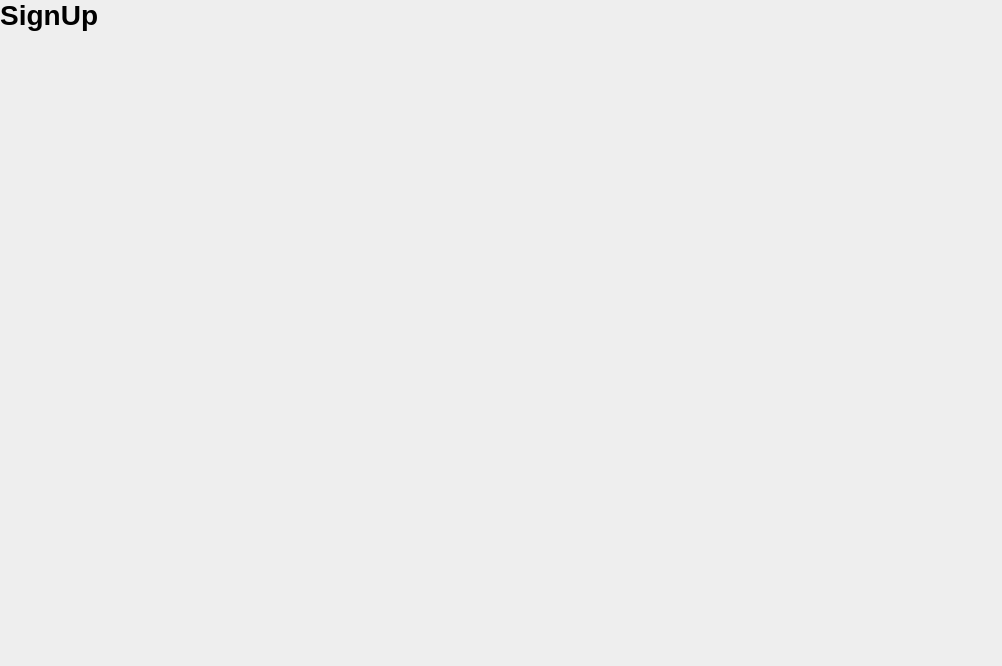
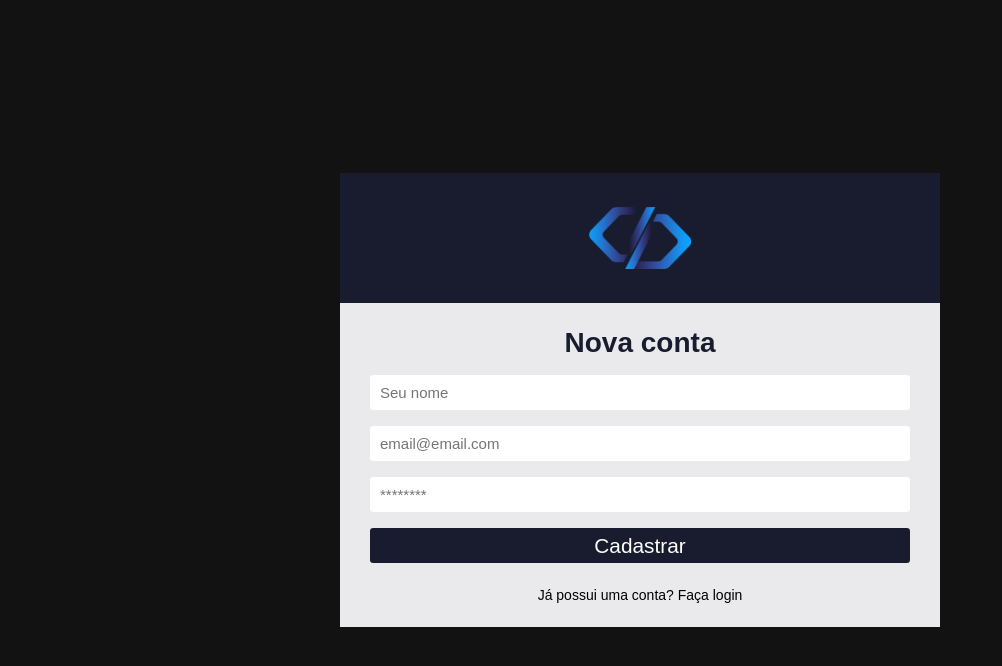
Before and after one commit to TomoriComAncora/chamados, a React (Vite) app: page /registrar in a window 1280 px wide. Shown: the top 666 px of the page, without its empty margins (0-1002 px from the left). Built offline with nearby package versions, Linux system fonts and the light colour scheme.

Commit message:
Feat: Tela de cadastro e dashboard

```diff
--- /dev/null
+++ b/src/pages/Dashboard/index.jsx
@@ -0,0 +1,11 @@
+import React from 'react'
+
+function Dashboard() {
+  return (
+    <div>
+        <h1>Dashboard</h1>
+    </div>
+  )
+}
+
+export default Dashboard;
--- a/src/pages/SignUp/index.jsx
+++ b/src/pages/SignUp/index.jsx
@@ -1,11 +1,47 @@
-import React from 'react'
+import { useState } from "react";
+import { Link } from "react-router-dom";
+import logo from "../../assets/logo.png"
 
 function SignUp() {
+  const [nome, setNome] = useState("");
+  const [email, setEmail] = useState("");
+  const [senha, setSenha] = useState("");
+
   return (
-    <div>
-        <h1>SignUp</h1>
+    <div className="container">
+      <div className="login">
+        <div className="login-area">
+          <img src={logo} alt="logo" />
+        </div>
+        <form>
+          <h1>Nova conta</h1>
+          <input
+            type="text"
+            placeholder="Seu nome"
+            value={nome}
+            onChange={(e) => setNome(e.target.value)}
+          />
+
+          <input
+            type="text"
+            placeholder="email@email.com"
+            value={email}
+            onChange={(e) => setEmail(e.target.value)}
+          />
+
+          <input
+            type="password"
+            placeholder="********"
+            value={senha}
+            onChange={(e) => setSenha(e.target.value)}
+          />
+
+          <button type="submit">Cadastrar</button>
+        </form>
+        <Link to={"/"}>Já possui uma conta? Faça login</Link>
+      </div>
     </div>
-  )
+  );
 }
 
-export default SignUp
+export default SignUp;
--- a/src/routes/index.jsx
+++ b/src/routes/index.jsx
@@ -1,12 +1,14 @@
 import { Route, Routes } from "react-router-dom";
 import SignIn from "../pages/SignIn";
 import SignUp from "../pages/SignUp";
+import Dashboard from "../pages/Dashboard";
 
 function RoutesApp() {
   return (
     <Routes>
       <Route path="/" element={<SignIn/>}/>
       <Route path="/registrar" element={<SignUp/>}/>
+      <Route path="/dashboard" element={<Dashboard/>}/>
     </Routes>
   );
 }
```
Also changed, not shown: src/pages/Dashboard/dashboard.css (added).
